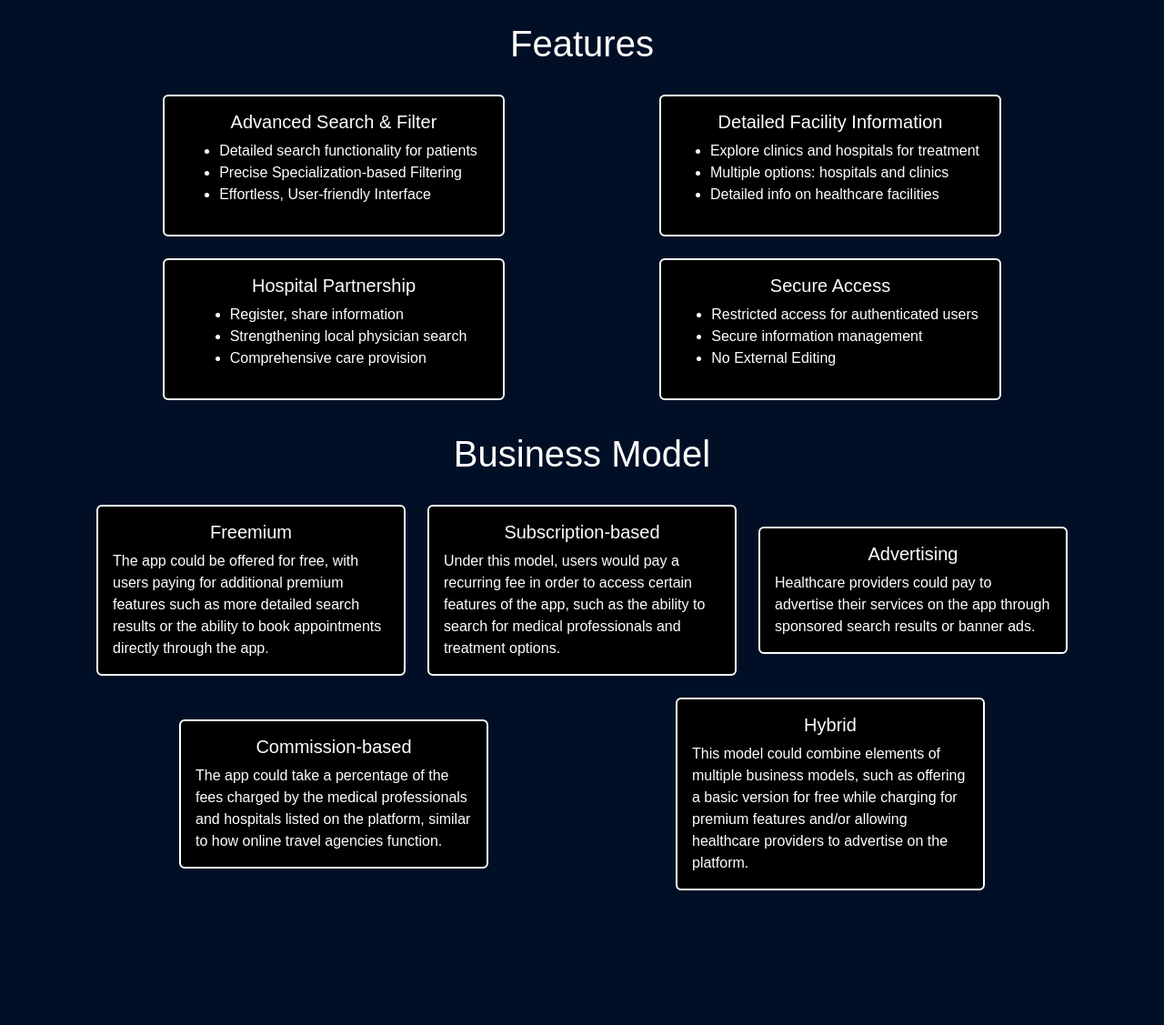
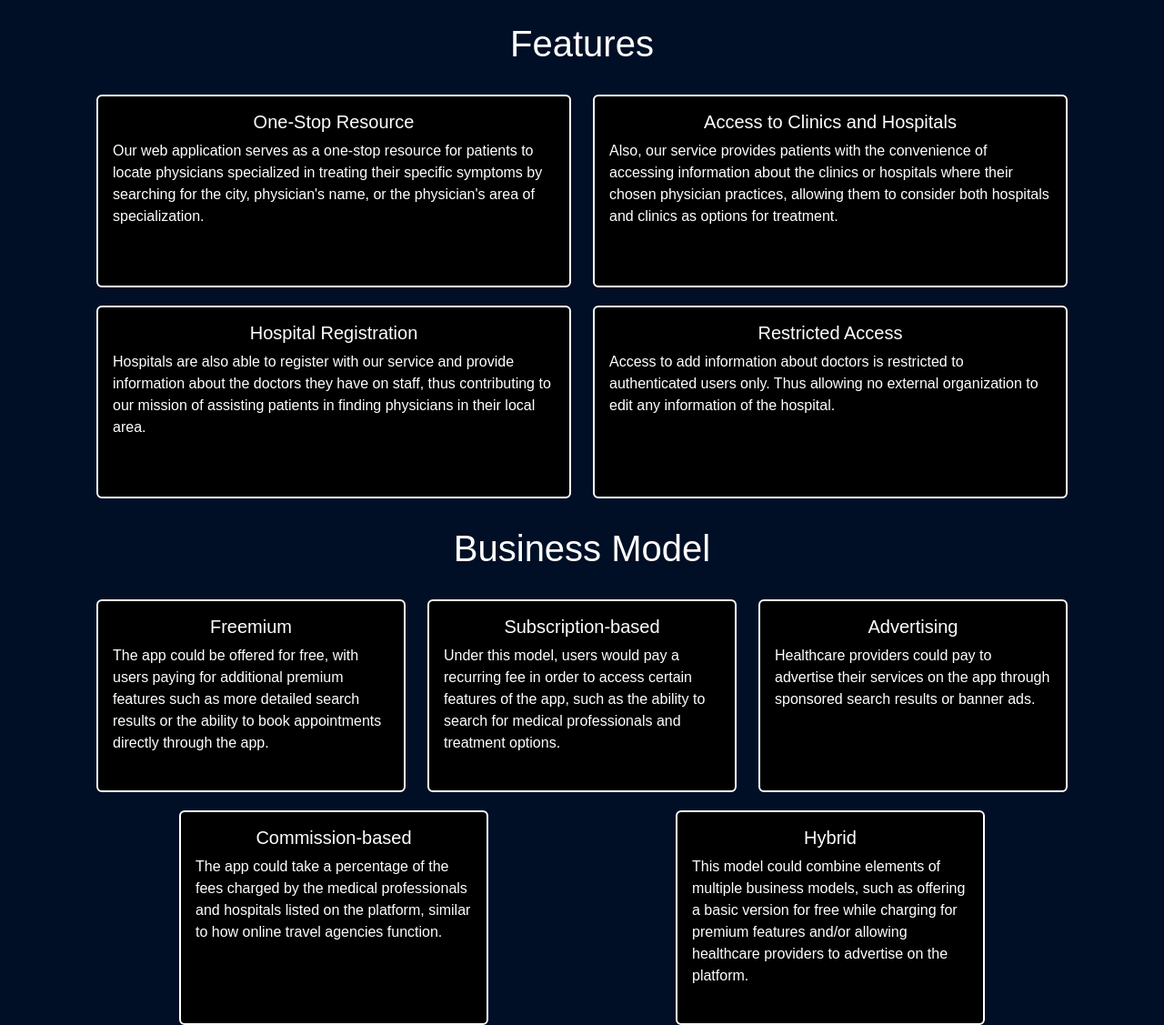
Before and after one commit to Sevak-Official/Sevak, a Django app: page /about/ in a window 1280 px wide. Shown: the part 56-1183 px from the top of the page at 91% size. Before the commit the page ends 1035 px from the top, so only its background shows below. Run offline with Django 4.2, Linux system fonts and the light colour scheme; some libraries are stand-ins or nearby versions; some web fonts are replaced.

Commit message:
Revert "refactor: feature cards in about page"
This reverts commit 41a18700cf8e4d8c3d0a1649ea71592371a51e83.

```diff
--- a/hck/templates/hck/hospital/about.html
+++ b/hck/templates/hck/hospital/about.html
@@ -22,8 +22,8 @@ h1{
     transform: scale(1.05);
   }
   .custom-card{
-    max-width: 400px;
-    margin: auto;
+    margin-bottom: 20px;
+
   }
   h5{
     color: #000f26;
@@ -33,15 +33,6 @@ h1{
     display: flex;
     flex-wrap: wrap;
     justify-content: space-around;
-  }
-
-  .center {
-    text-align: center;
-  }
-
-  .point-list {
-    display: inline-block;
-    text-align: left;
   }
 
   @media (min-width: 768px) {
@@ -64,16 +55,10 @@ h1{
       {% for feature in features %}
       <div class="col-lg-6 col-md-12 custom-card">
         </br>
-        <div class="card mb-0">
+        <div class="card mb-4">
           <div class="card-body">
             <h5 class="card-title text-white text-center">{{ feature.title }}</h5>
-              <div class="center">
-                <ul class="point-list">
-                  {% for point in feature.points %}
-                    <li>{{ point }}</li>
-                  {% endfor %}
-                </ul>
-              </div>
+            <p class="card-text text-white">{{ feature.description }}</p>
           </div>
         </div>
       </div>
--- a/hck/views.py
+++ b/hck/views.py
@@ -20,36 +20,20 @@ from django.contrib.auth import login,logout,authenticate
 def about(request):
      features = [
         {
-            'title': 'Advanced Search & Filter',
-            'points': [
-                    "Detailed search functionality for patients",
-                    "Precise Specialization-based Filtering",
-                    "Effortless, User-friendly Interface"
-                ],
+            'title': 'One-Stop Resource',
+            'description': 'Our web application serves as a one-stop resource for patients to locate physicians specialized in treating their specific symptoms by searching for the city, physician\'s name, or the physician\'s area of specialization. ',
         },
         {
-            'title': 'Detailed Facility Information',
-            'points': [
-                    "Explore clinics and hospitals for treatment",
-                    "Multiple options: hospitals and clinics",
-                    "Detailed info on healthcare facilities"
-                ],
+            'title': 'Access to Clinics and Hospitals',
+            'description': 'Also, our service provides patients with the convenience of accessing information about the clinics or hospitals where their chosen physician practices, allowing them to consider both hospitals and clinics as options for treatment. ',
         },
         {
-            'title': 'Hospital Partnership',
-            'points': [
-                    "Register, share information",
-                    "Strengthening local physician search",
-                    "Comprehensive care provision"
-                ],
+            'title': 'Hospital Registration',
+            'description': 'Hospitals are also able to register with our service and provide information about the doctors they have on staff, thus contributing to our mission of assisting patients in finding physicians in their local area. ',
         },
         {
-            'title': 'Secure Access',
-            'points': [
-                    "Restricted access for authenticated users",
-                    "Secure information management",
-                    "No External Editing"
-                ],
+            'title': 'Restricted Access',
+            'description': 'Access to add information about doctors is restricted to authenticated users only. Thus allowing no external organization to edit any information of the hospital.',
         },
     ]
      business_models = [
```
